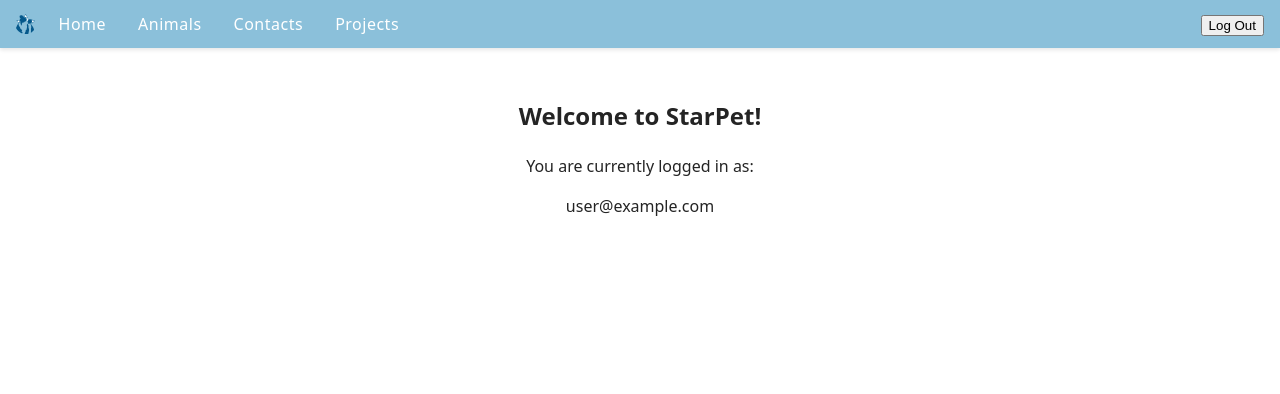
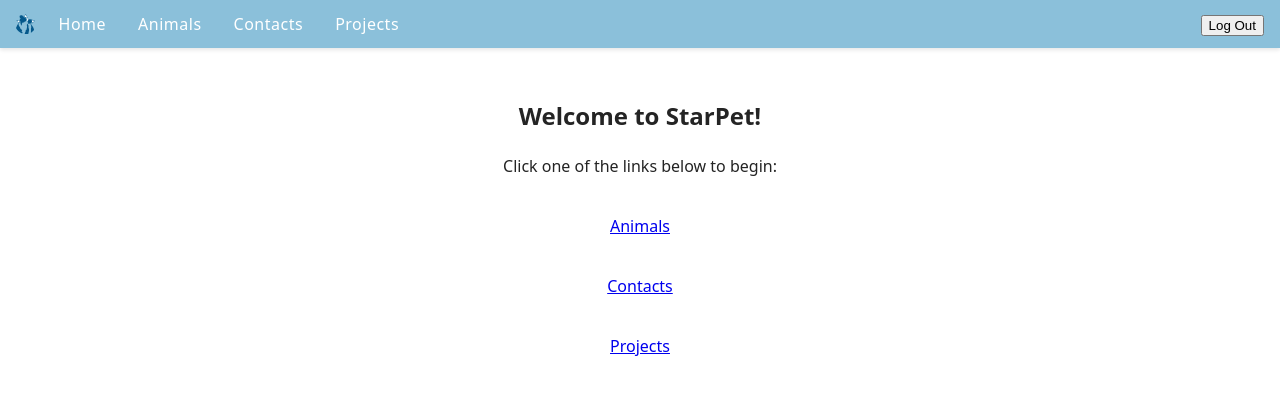
Before and after one commit to whoguy24/starpet, a React (Vite) app: page /dashboard in a window 1280 px wide. Shown: the top 394 px of the page. Built offline with nearby package versions, Linux system fonts and the light colour scheme; no server answers; the database is empty; sample sign-in values are in the browser's storage.

Commit message:
Rewrote Dashboard.jsx to provide limited temporary navigation.

```diff
--- a/src/components/Dashboard/Dashboard.jsx
+++ b/src/components/Dashboard/Dashboard.jsx
@@ -1,22 +1,20 @@
 //Import Modules
-// import logo from "../assets/logo_large.png";
+import { Link } from "react-router-dom";
 import styles from "./Dashboard.module.css";
-
-import { useSelector } from "react-redux";
 
 // Component Function
 function Dashboard() {
-  // Initialize Global State
-  const { account } = useSelector((state) => state.auth);
-
   // Render DOM
   return (
-    <div>
-      {/* <img src={logo} alt="StarPet Logo" className={styles.logo} /> */}
+    <div className={styles.dashboardPage}>
       <div>
         <h2>Welcome to StarPet!</h2>
-        <p>You are currently logged in as:</p>
-        <p>{account}</p>
+        <p>Click one of the links below to begin:</p>
+        <div className={styles.dashboardLinks}>
+          <Link to="/animals">Animals</Link>
+          <Link to="/contacts">Contacts</Link>
+          <Link to="/projects">Projects</Link>
+        </div>
       </div>
     </div>
   );
--- a/src/components/Dashboard/Dashboard.module.css
+++ b/src/components/Dashboard/Dashboard.module.css
@@ -1,5 +1,13 @@
-.logo {
-    width: 80vw;
-    height: auto;
-    max-width: 400px;
+.dashboardPage {
+    display: flex;
+    justify-content: center;
+    width: 100%;
 }
+
+.dashboardLinks {
+    display: flex;
+    flex-direction: column;
+    justify-content: center;
+    gap: 36px;
+    margin-top: 36px;
+}
```
